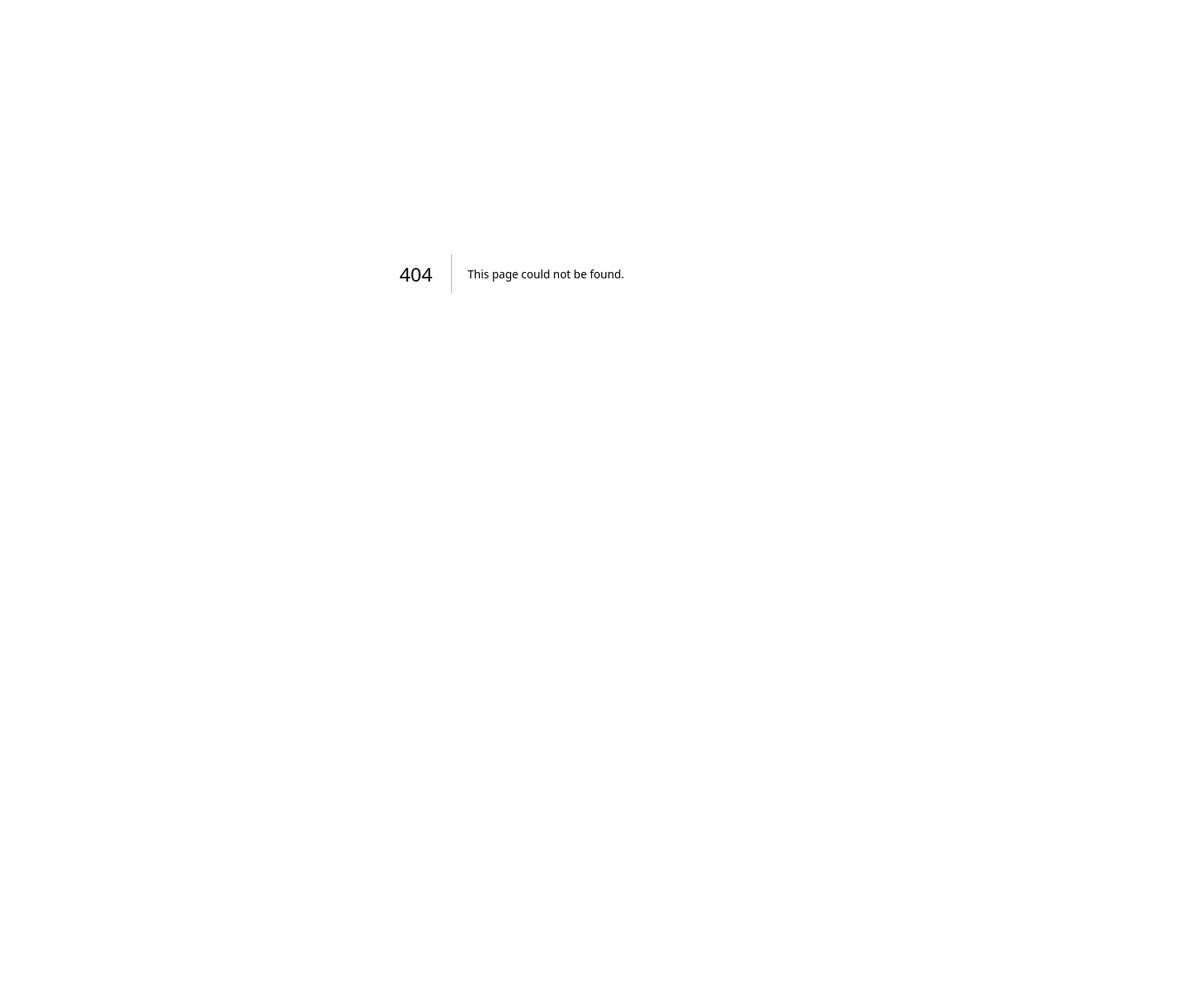
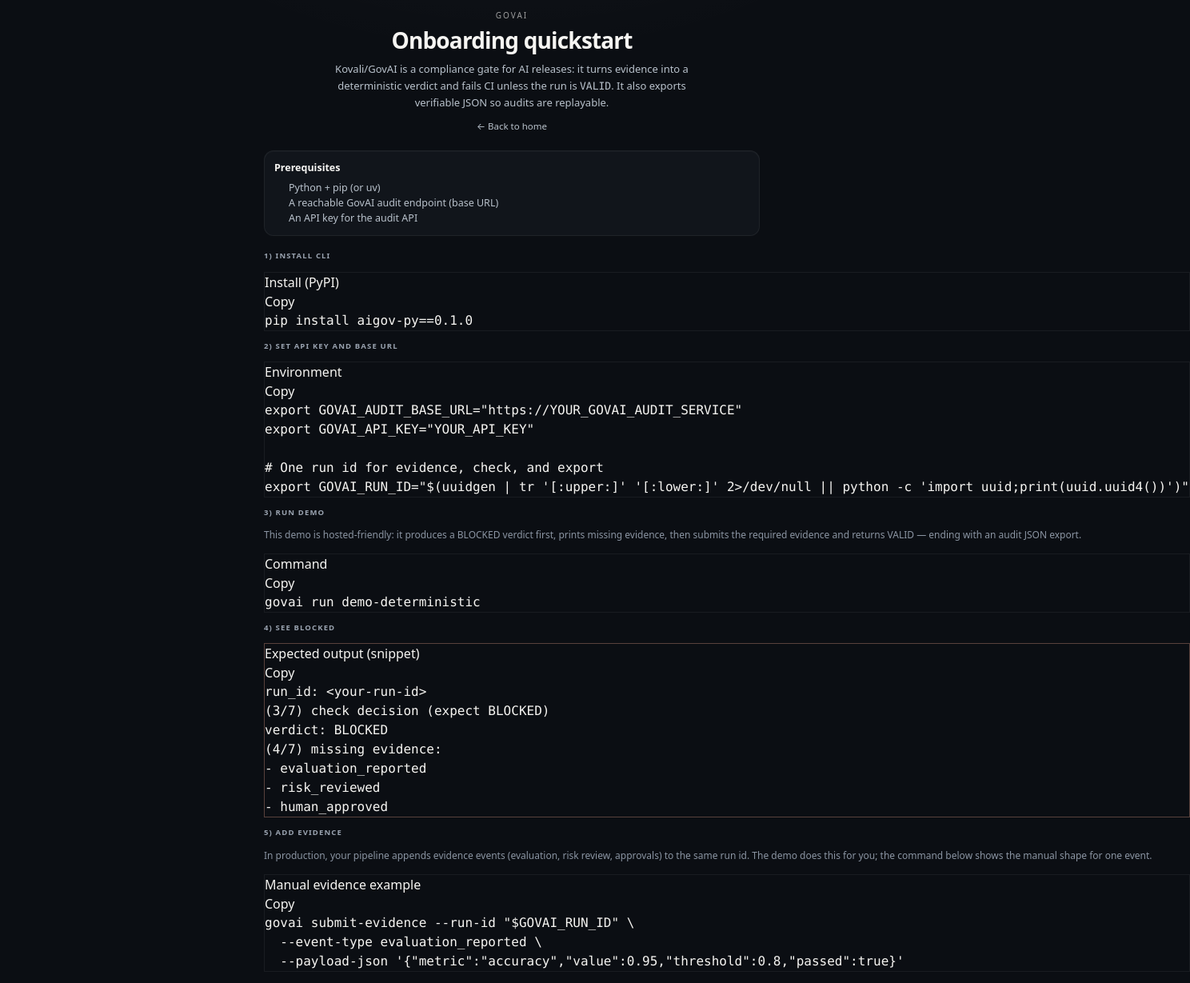
Before and after one commit to MonikaDvorackova/aigov-compliance-engine, a Next.js app in the folder dashboard/: page /onboarding in a window 1280 px wide. Before the commit this address had no page. Shown: the part 58-1287 px from the top of the page at 80% size, 1488 px wide, since content can reach past the window. Before the commit the page ends 800 px from the top, so only its background shows below. Built offline with nearby package versions, Linux system fonts and the light colour scheme.

Commit message:
feat: add customer onboarding quickstart page with BLOCKED to VALID flow

```diff
--- /dev/null
+++ b/dashboard/app/onboarding/page.tsx
@@ -0,0 +1,198 @@
+import React from "react";
+import Link from "next/link";
+import Header from "../components/Header";
+import { LandingCopyBlock } from "../components/LandingCopyBlock";
+import InfraShell from "../_ui/InfraShell";
+import { LANDING_SHELL_BACKGROUND } from "../_ui/landingShellBackground";
+import { Panel } from "../_ui/console/primitives";
+import { primaryCardDescription } from "../_ui/console/surfaces";
+
+const PYPI_VERSION = "0.1.0";
+
+export default function OnboardingPage() {
+  return (
+    <InfraShell maxWidth={720} align="start" padding={20} background={LANDING_SHELL_BACKGROUND}>
+      <Header />
+
+      <div style={{ maxWidth: 620, marginLeft: "auto", marginRight: "auto", paddingTop: 2 }}>
+        <div style={{ textAlign: "center" }}>
+          <div style={{ letterSpacing: "0.2em", fontSize: 10, opacity: 0.62, marginBottom: 8 }}>GOVAI</div>
+          <h1
+            style={{
+              margin: 0,
+              letterSpacing: "-0.03em",
+              fontWeight: 650,
+              lineHeight: 1.12,
+              fontSize: "clamp(20px, 3.3vw, 28px)",
+              color: "var(--govai-text)",
+            }}
+          >
+            Onboarding quickstart
+          </h1>
+          <p
+            style={{
+              margin: "10px auto 0",
+              maxWidth: "60ch",
+              fontSize: 13,
+              lineHeight: 1.55,
+              color: "var(--govai-text-secondary)",
+            }}
+          >
+            Kovali/GovAI is a compliance gate for AI releases: it turns evidence into a deterministic verdict and fails CI
+            unless the run is <span style={{ fontFamily: "ui-monospace, SFMono-Regular, Menlo, monospace" }}>VALID</span>.
+            It also exports verifiable JSON so audits are replayable.
+          </p>
+
+          <p style={{ margin: "12px 0 0", fontSize: 11.5, lineHeight: 1.45, color: "var(--govai-text-tertiary)" }}>
+            <Link href="/" style={{ color: "var(--govai-text-secondary)" }}>
+              ← Back to home
+            </Link>
+          </p>
+        </div>
+
+        <Panel
+          style={{
+            padding: "12px 12px 12px",
+            marginTop: 22,
+            background: "var(--govai-bg-panel)",
+            border: "1px solid var(--govai-border-faint)",
+            boxShadow: "0 1px 0 rgba(255,255,255,0.03) inset",
+          }}
+        >
+          <div style={{ fontSize: 12.5, fontWeight: 650, color: "var(--govai-text)", marginBottom: 6 }}>Prerequisites</div>
+          <ul
+            style={{
+              margin: 0,
+              paddingLeft: 18,
+              color: "var(--govai-text-secondary)",
+              fontSize: 12.5,
+              lineHeight: 1.5,
+            }}
+          >
+            <li>Python + pip (or uv)</li>
+            <li>A reachable GovAI audit endpoint (base URL)</li>
+            <li>An API key for the audit API</li>
+          </ul>
+        </Panel>
+
+        <div style={{ marginTop: 18, display: "grid", gap: 12 }}>
+          <div style={{ fontSize: 9.5, fontWeight: 650, letterSpacing: "0.12em", textTransform: "uppercase", color: "var(--govai-text-label)" }}>
+            1) Install CLI
+          </div>
+          <LandingCopyBlock label="Install (PyPI)" code={`pip install aigov-py==${PYPI_VERSION}`} />
+
+          <div style={{ fontSize: 9.5, fontWeight: 650, letterSpacing: "0.12em", textTransform: "uppercase", color: "var(--govai-text-label)" }}>
+            2) Set API key and base URL
+          </div>
+          <LandingCopyBlock
+            label="Environment"
+            code={[
+              'export GOVAI_AUDIT_BASE_URL="https://YOUR_GOVAI_AUDIT_SERVICE"',
+              'export GOVAI_API_KEY="YOUR_API_KEY"',
+              "",
+              "# One run id for evidence, check, and export",
+              'export GOVAI_RUN_ID="$(uuidgen | tr \'[:upper:]\' \'[:lower:]\' 2>/dev/null || python -c \'import uuid;print(uuid.uuid4())\')"',
+            ].join("\n")}
+          />
+
+          <div style={{ fontSize: 9.5, fontWeight: 650, letterSpacing: "0.12em", textTransform: "uppercase", color: "var(--govai-text-label)" }}>
+            3) Run demo
+          </div>
+          <p style={{ ...primaryCardDescription(), margin: "0 0 2px", fontSize: 12, lineHeight: 1.5 }}>
+            This demo is hosted-friendly: it produces a BLOCKED verdict first, prints missing evidence, then submits the
+            required evidence and returns VALID — ending with an audit JSON export.
+          </p>
+          <LandingCopyBlock label="Command" code={"govai run demo-deterministic"} />
+
+          <div style={{ fontSize: 9.5, fontWeight: 650, letterSpacing: "0.12em", textTransform: "uppercase", color: "var(--govai-text-label)" }}>
+            4) See BLOCKED
+          </div>
+          <LandingCopyBlock
+            label="Expected output (snippet)"
+            tone="error"
+            code={[
+              "run_id: <your-run-id>",
+              "(3/7) check decision (expect BLOCKED)",
+              "verdict: BLOCKED",
+              "(4/7) missing evidence:",
+              "- evaluation_reported",
+              "- risk_reviewed",
+              "- human_approved",
+            ].join("\n")}
+          />
+
+          <div style={{ fontSize: 9.5, fontWeight: 650, letterSpacing: "0.12em", textTransform: "uppercase", color: "var(--govai-text-label)" }}>
+            5) Add evidence
+          </div>
+          <p style={{ ...primaryCardDescription(), margin: "0 0 2px", fontSize: 12, lineHeight: 1.5 }}>
+            In production, your pipeline appends evidence events (evaluation, risk review, approvals) to the same run id.
+            The demo does this for you; the command below shows the manual shape for one event.
+          </p>
+          <LandingCopyBlock
+            label="Manual evidence example"
+            code={[
+              'govai submit-evidence --run-id "$GOVAI_RUN_ID" \\',
+              "  --event-type evaluation_reported \\",
+              '  --payload-json \'{"metric":"accuracy","value":0.95,"threshold":0.8,"passed":true}\'',
+            ].join("\n")}
+          />
+
+          <div style={{ fontSize: 9.5, fontWeight: 650, letterSpacing: "0.12em", textTransform: "uppercase", color: "var(--govai-text-label)" }}>
+            6) See VALID
+          </div>
+          <LandingCopyBlock label="Check verdict" code={'govai check --run-id "$GOVAI_RUN_ID"'} />
+          <LandingCopyBlock label="Expected output" tone="ok" code={"VALID"} />
+
+          <div style={{ fontSize: 9.5, fontWeight: 650, letterSpacing: "0.12em", textTransform: "uppercase", color: "var(--govai-text-label)" }}>
+            7) Export audit JSON
+          </div>
+          <LandingCopyBlock
+            label="Export"
+            code={['govai export-run --run-id "$GOVAI_RUN_ID" > govai-audit.json', "", "ls -lh govai-audit.json"].join("\n")}
+          />
+        </div>
+
+        <Panel
+          style={{
+            padding: "12px 12px 12px",
+            marginTop: 18,
+            background: "var(--govai-bg-panel)",
+            border: "1px solid var(--govai-border-faint)",
+            boxShadow: "0 1px 0 rgba(255,255,255,0.03) inset",
+          }}
+        >
+          <div style={{ fontSize: 12.5, fontWeight: 650, color: "var(--govai-text)", marginBottom: 6 }}>Common errors</div>
+          <ul
+            style={{
+              margin: 0,
+              paddingLeft: 18,
+              color: "var(--govai-text-secondary)",
+              fontSize: 12.5,
+              lineHeight: 1.55,
+            }}
+          >
+            <li>
+              <span style={{ fontFamily: "ui-monospace, SFMono-Regular, Menlo, monospace" }}>Missing GOVAI_AUDIT_BASE_URL</span>{" "}
+              or <span style={{ fontFamily: "ui-monospace, SFMono-Regular, Menlo, monospace" }}>GOVAI_API_KEY</span>: export both
+              env vars (or pass <span style={{ fontFamily: "ui-monospace, SFMono-Regular, Menlo, monospace" }}>--audit-base-url</span>{" "}
+              and <span style={{ fontFamily: "ui-monospace, SFMono-Regular, Menlo, monospace" }}>--api-key</span>).
+            </li>
+            <li>
+              <span style={{ fontFamily: "ui-monospace, SFMono-Regular, Menlo, monospace" }}>401 / 403</span>: API key invalid or
+              missing permissions.
+            </li>
+            <li>
+              <span style={{ fontFamily: "ui-monospace, SFMono-Regular, Menlo, monospace" }}>404</span>: base URL points at the
+              wrong host/path (use the audit service base URL, not a docs URL).
+            </li>
+            <li>
+              <span style={{ fontFamily: "ui-monospace, SFMono-Regular, Menlo, monospace" }}>run id required</span>: set{" "}
+              <span style={{ fontFamily: "ui-monospace, SFMono-Regular, Menlo, monospace" }}>GOVAI_RUN_ID</span> or pass{" "}
+              <span style={{ fontFamily: "ui-monospace, SFMono-Regular, Menlo, monospace" }}>--run-id</span>.
+            </li>
+          </ul>
+        </Panel>
+      </div>
+    </InfraShell>
+  );
+}
--- a/dashboard/app/page.tsx
+++ b/dashboard/app/page.tsx
@@ -72,6 +72,9 @@
           <a className="govai_btn govai_btnPrimary" href={PRIVATE_PILOT_MAILTO}>
             Request private pilot
           </a>
+          <Link className="govai_btn govai_btnGhost" href="/onboarding">
+            Onboarding quickstart
+          </Link>
           <a className="govai_btn govai_btnGhost" href="#pricing">
             View pricing
           </a>
```
